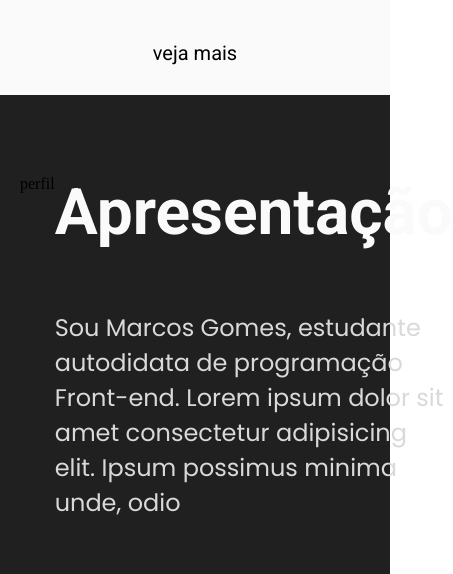
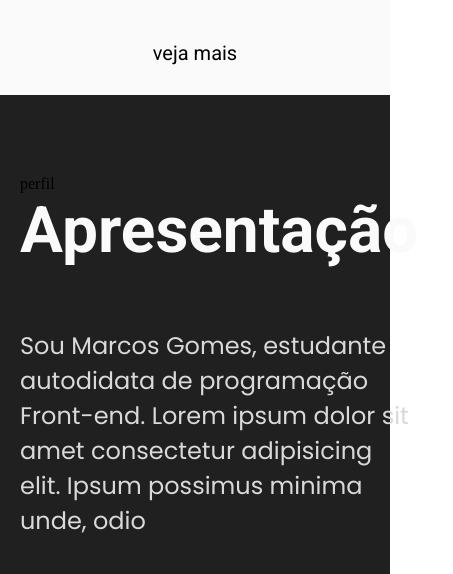
Before and after one commit to marcosgomes0/portif-lio, a website: page index.html in a window 390 px wide. Shown: the part 718-1292 px from the top of the page, 453 px wide, since content can reach past the window. Drawn offline with Linux system fonts and the light colour scheme.

Commit message:
apresentação responsiva

```diff
--- a/css/pagina/apresentacao.css
+++ b/css/pagina/apresentacao.css
@@ -32,3 +32,8 @@
   max-width: 100%;
   background-color: var(--cor2);
 }
+@media (max-width: 800px){
+  .apre-container{
+    grid-template-columns: 1fr;
+  }
+}
```
